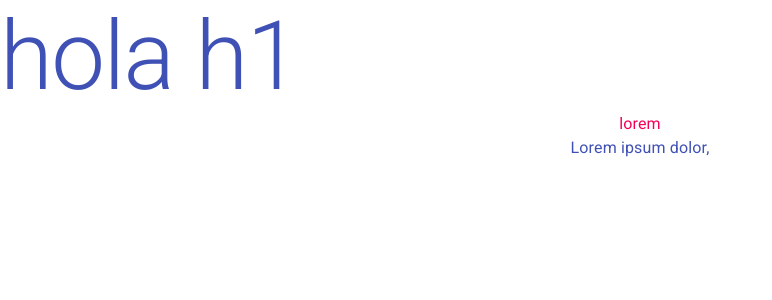
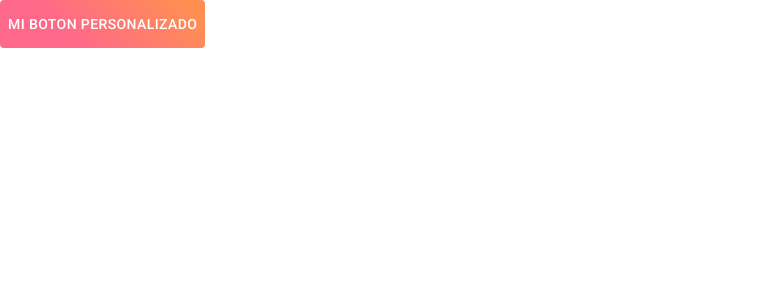
Before and after one commit to satoshi9394/react-firebase, a React (Create React App) app in the folder material-ui/: page / in a window 1280 px wide. Shown: the top 300 px of the page, without its empty margins (0-772 px from the left). Built offline with nearby package versions, Linux system fonts and the light colour scheme.

Commit message:
variante de componentes personalizados

```diff
--- a/material-ui/src/App.jsx
+++ b/material-ui/src/App.jsx
@@ -10,19 +10,24 @@ import {
 import {
   Delete
 } from '@material-ui/icons'
+//styles UI
+import {makeStyles} from '@material-ui/core/styles'
+
+const useStyle = makeStyles({
+  botonPersonalizado: {
+    background: 'linear-gradient(45deg, #fe688b 30%, #ff8e53 90%)',
+    color: 'white',
+    height: 48,
+  }
+})
 
 function App() {
+  const classes = useStyle()
   return (
     <div>
-      <Typography variant="h1" color="primary" >
-        hola h1
-      </Typography>
-      <Typography variant="body1" color="secondary" align='center' >
-        lorem
-      </Typography>
-      <Typography variant="body1" color="primary" align='center'>
-        Lorem ipsum dolor,
-      </Typography>
+      <Button className={classes.botonPersonalizado}>
+        Mi boton personalizado
+      </Button>
     </div>
   );
 }
```
